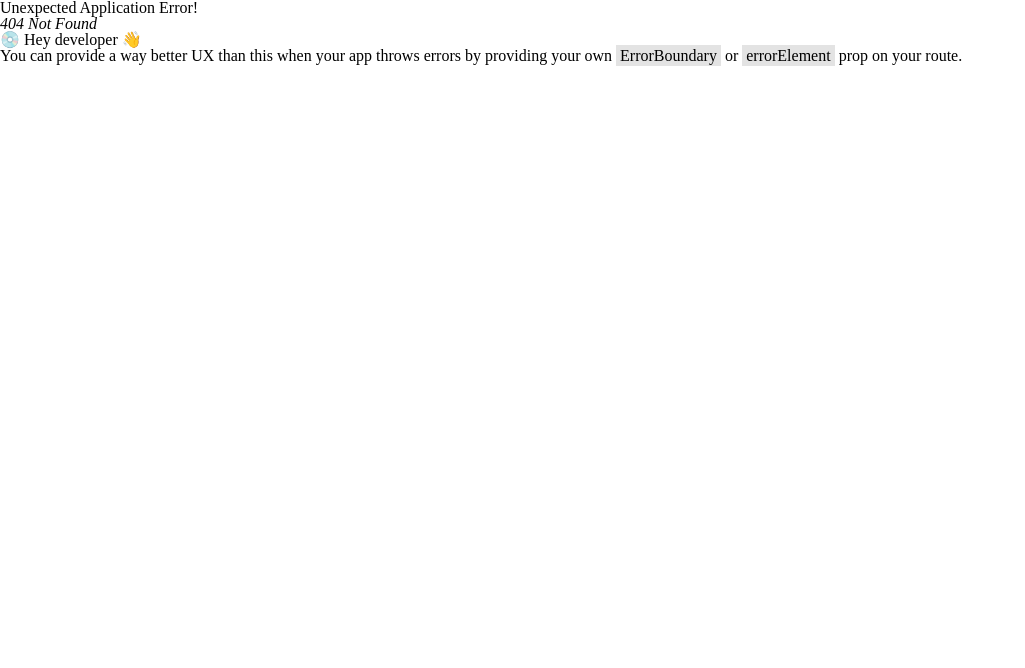
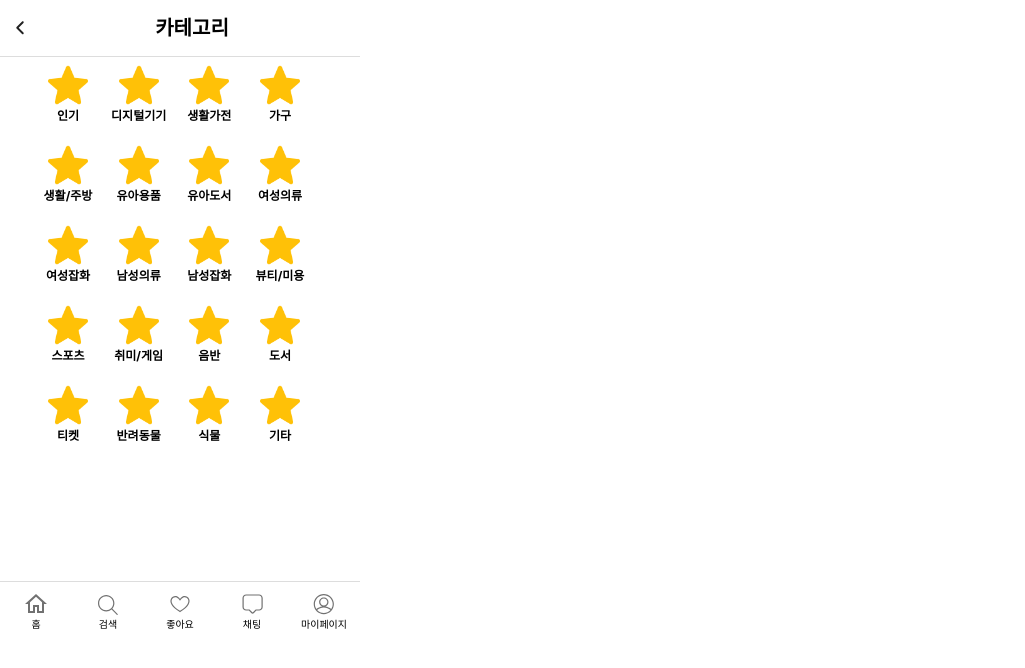
Before and after one commit to noobsoda/Team-EggplantGarage, a React (Create React App) app in the folder frontend/: page /category in a window 1280 px wide. Before the commit this address had no page. Shown: the top 668 px of the page, without its empty margins (0-1025 px from the left). Built offline with nearby package versions, Linux system fonts and the light colour scheme.

Commit message:
[Feat] 검색페이지, 검색결과 추가

```diff
--- /dev/null
+++ b/frontend/src/Molecules/CategoryBox.jsx
@@ -0,0 +1,23 @@
+import React from "react";
+import styled from "styled-components";
+
+const StyledCategoryBox = styled.button`
+  width: 56px;
+  height: 56px;
+  margin-bottom: 24px;
+  margin-right: 12px;
+`;
+// const StyledIcon = styled.div`
+//   width: 40px;
+//   height: 40px;
+//   margin: 0 auto;
+//   background: url(${(props) => props.imgSrc});
+// `;
+export default function CategoryBox({ name, imgSrc, clicked }) {
+  return (
+    <StyledCategoryBox onClick={clicked}>
+      <img src={imgSrc} alt="" width="40px" height="40px" />
+      <div className="body2-bold">{name}</div>
+    </StyledCategoryBox>
+  );
+}
--- /dev/null
+++ b/frontend/src/Organisms/CategoryBody.jsx
@@ -0,0 +1,121 @@
+import React from "react";
+import styled from "styled-components";
+import Body from "../Atoms/Body";
+import CategoryBox from "../Molecules/CategoryBox";
+import { useNavigate } from "react-router-dom";
+
+const FlexDiv = styled.div`
+  width: 280px;
+  display: flex;
+  justify-content: space-between;
+  flex-wrap: wrap;
+`;
+
+export default function CategoryBody() {
+  const categories = [
+    {
+      name: "인기",
+      src: "/image/category/star.png",
+    },
+    {
+      name: "디지털기기",
+      src: "/image/tapbar/home-icon.svg",
+    },
+    {
+      name: "생활가전",
+      src: "/image/tapbar/home-icon.svg",
+    },
+    {
+      name: "가구",
+      src: "/image/tapbar/home-icon.svg",
+    },
+    {
+      name: "생활/주방",
+      src: "/image/tapbar/home-icon.svg",
+    },
+    {
+      name: "유아용품",
+      src: "/image/tapbar/home-icon.svg",
+    },
+    {
+      name: "유아도서",
+      src: "/image/tapbar/home-icon.svg",
+    },
+    {
+      name: "여성의류",
+      src: "/image/tapbar/home-icon.svg",
+    },
+    {
+      name: "여성잡화",
+      src: "/image/tapbar/home-icon.svg",
+    },
+    {
+      name: "남성의류",
+      src: "/image/tapbar/home-icon.svg",
+    },
+    {
+      name: "남성잡화",
+      src: "/image/tapbar/home-icon.svg",
+    },
+    {
+      name: "뷰티/미용",
+      src: "/image/tapbar/home-icon.svg",
+    },
+    {
+      name: "스포츠",
+      src: "/image/tapbar/home-icon.svg",
+    },
+    {
+      name: "취미/게임",
+      src: "/image/tapbar/home-icon.svg",
+    },
+    {
+      name: "음반",
+      src: "/image/tapbar/home-icon.svg",
+    },
+    {
+      name: "도서",
+      src: "/image/tapbar/home-icon.svg",
+    },
+    {
+      name: "티켓",
+      src: "/image/tapbar/home-icon.svg",
+    },
+    {
+      name: "반려동물",
+      src: "/image/tapbar/home-icon.svg",
+    },
+    {
+      name: "식물",
+      src: "/image/tapbar/home-icon.svg",
+    },
+    {
+      name: "기타",
+      src: "/image/tapbar/home-icon.svg",
+    },
+  ];
+  const navigate = useNavigate();
+  function goTo(index) {
+    navigate("/search", { state: { isResult: "True" } });
+  }
+  //props로 카테고리 전달해주기
+
+  //   인덱스로 이동하게끔 하자 따로 영어네이밍 하는게 귀찮아용 힝힝
+  return (
+    <Body>
+      <FlexDiv>
+        {categories.map((box, index) => {
+          return (
+            <CategoryBox
+              name={box.name}
+              //   imgSrc={box.src}
+              imgSrc="./image/category/star.png"
+              clicked={() => goTo()}
+              //카테고리 전달해주기
+            />
+          );
+        })}
+      </FlexDiv>
+    </Body>
+  );
+}
--- a/frontend/src/Organisms/Header.jsx
+++ b/frontend/src/Organisms/Header.jsx
@@ -3,6 +3,7 @@ import styled from "styled-components";
 import LeftBtn from "../Atoms/IconButtons/LeftBtn";
 import MenuBtn from "../Atoms/IconButtons/MenuBtn";
 import InputBox from "../Molecules/InputBox";
+import { useNavigate } from "react-router-dom";
 
 const StyledHeader = styled.div`
   width: 344px;
@@ -14,6 +15,10 @@ const StyledHeader = styled.div`
 `;
 
 export default function Header({ isLogo, isSearch, isName, headerName }) {
+  const navigate = useNavigate();
+  function menuClicked() {
+    navigate("/category");
+  }
   return (
     <StyledHeader>
       <LeftBtn />
@@ -24,7 +29,8 @@ export default function Header({ isLogo, isSearch, isName, headerName }) {
       ) : (
         <></>
       )}
-      {isLogo ? <MenuBtn></MenuBtn> : <></>}
+
+      {isLogo ? <MenuBtn buttonClick={() => menuClicked()} /> : <></>}
       {isName ? <div className="page-header">{headerName}</div> : <></>}
       {isName ? <div></div> : <></>}
     </StyledHeader>
--- /dev/null
+++ b/frontend/src/Organisms/SearchBody.jsx
@@ -0,0 +1,29 @@
+import React from "react";
+import styled from "styled-components";
+import Body from "../Atoms/Body";
+import LiveshowItem from "./LiveshowItem";
+
+const FlexDiv = styled.div`
+  width: 280px;
+  display: flex;
+  justify-content: space-between;
+  flex-wrap: wrap;
+`;
+//카테고리, 검색어, 지역, 정렬 넣어서 뽑아내기
+export default function SearchBody({ category, keyword, location, sort }) {
+  return (
+    <Body>
+      <FlexDiv>
+        <LiveshowItem />
+        <LiveshowItem />
+        <LiveshowItem />
+        <LiveshowItem />
+        <LiveshowItem />
+        <LiveshowItem />
+        <LiveshowItem />
+        <LiveshowItem />
+        <LiveshowItem />
+      </FlexDiv>
+    </Body>
+  );
+}
--- /dev/null
+++ b/frontend/src/Pages/Category.jsx
@@ -0,0 +1,13 @@
+import React from "react";
+import Header from "../Organisms/Header";
+import Page from "../Atoms/Page";
+import CategoryBody from "../Organisms/CategoryBody";
+
+export default function Category() {
+  return (
+    <Page>
+      <Header isName="True" headerName="카테고리" />
+      <CategoryBody />
+    </Page>
+  );
+}
--- a/frontend/src/Pages/LiveShowSeller.jsx
+++ b/frontend/src/Pages/LiveShowSeller.jsx
@@ -1,5 +1,5 @@
 import React, { useState } from "react";
-import styled from "styled-components";
+// import styled from "styled-components";
 
 export default function LiveShowSeller() {
   return (
--- a/frontend/src/Pages/Search.jsx
+++ b/frontend/src/Pages/Search.jsx
@@ -1,18 +1,25 @@
 import React from "react";
 import Header from "../Organisms/Header";
 import Page from "../Atoms/Page";
-import Body from "../Atoms/Body";
+import SearchBody from "../Organisms/SearchBody";
 import SmallSelect from "../Atoms/Select/SmallSelect";
+import { useLocation } from "react-router-dom";
 
 export default function Search() {
+  const location = useLocation();
+  let isResult = false;
+  if (location.state !== null) {
+    isResult = location.state.isResult;
+  }
+
   return (
     <Page>
       <Header isSearch="True" />
-      <Body>
-        <SmallSelect name="지역설정" />
-        <SmallSelect name="지역설정" />
-        <SmallSelect name="지역설정" />
-      </Body>
+      <SmallSelect name="지역설정" />
+      <SmallSelect name="카테고리" />
+      <SmallSelect name="정렬방법" />
+      {/* isSearch가 True일때만 영상들이 뽑혀나오게 하자 */}
+      {isResult ? <SearchBody /> : <></>}
     </Page>
   );
 }
--- a/frontend/src/Router.jsx
+++ b/frontend/src/Router.jsx
@@ -12,6 +12,7 @@ import Search from "./Pages/Search";
 import Mypage from "./Pages/Mypage";
 import Chat from "./Pages/Chat";
 import Like from "./Pages/Like";
+import Category from "./Pages/Category";
 
 const Router = () => {
   const router = createBrowserRouter([
@@ -26,6 +27,7 @@ const Router = () => {
     { path: "/like", element: <Like /> },
     { path: "/chat", element: <Chat /> },
     { path: "/mypage", element: <Mypage /> },
+    { path: "/category", element: <Category /> },
   ]);
 
   return (
```
Also changed, not shown: frontend/src/Atoms/TapBarIcons/HomeIcon.jsx (deleted, +0 -15 lines), frontend/public/image/category/star.png (added).
